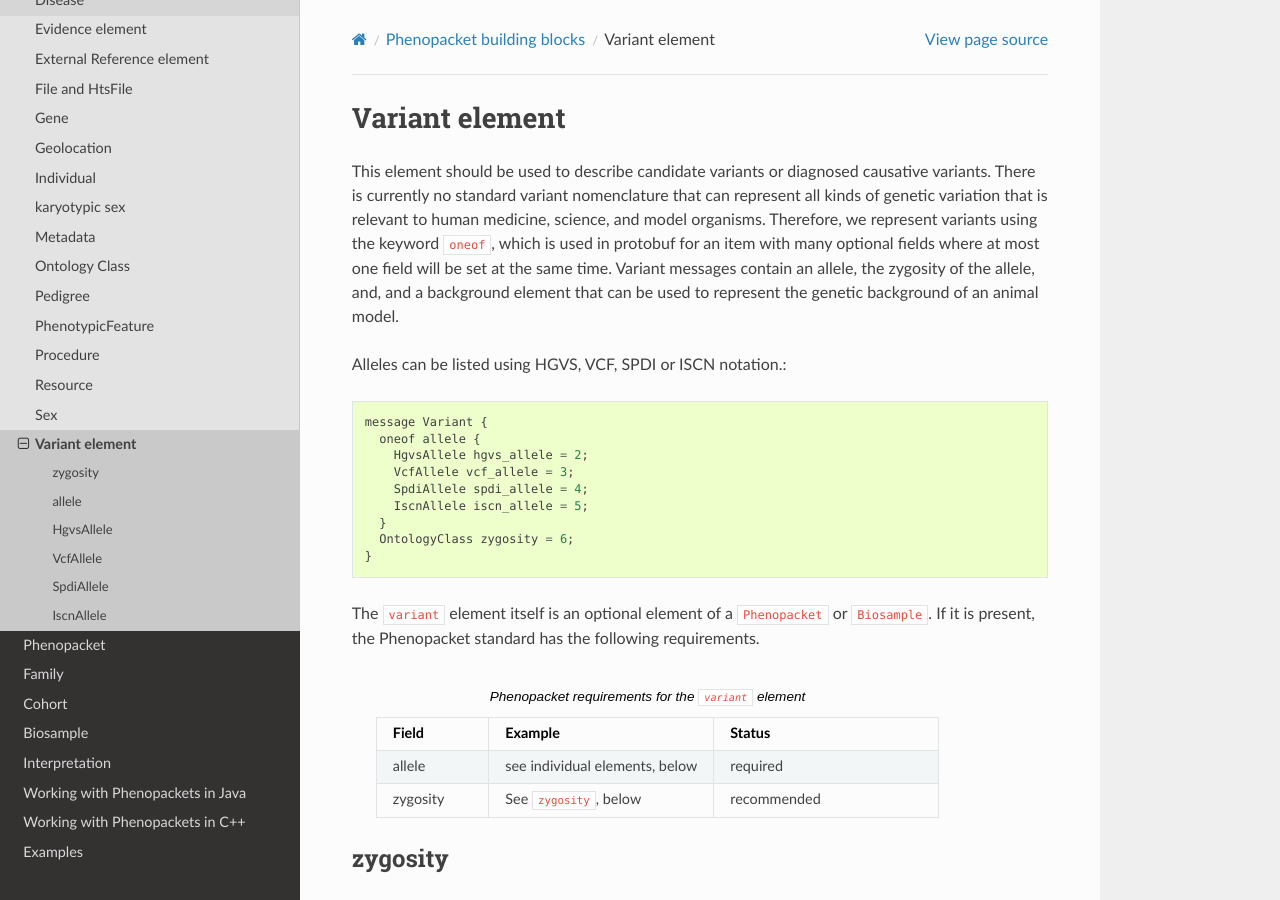
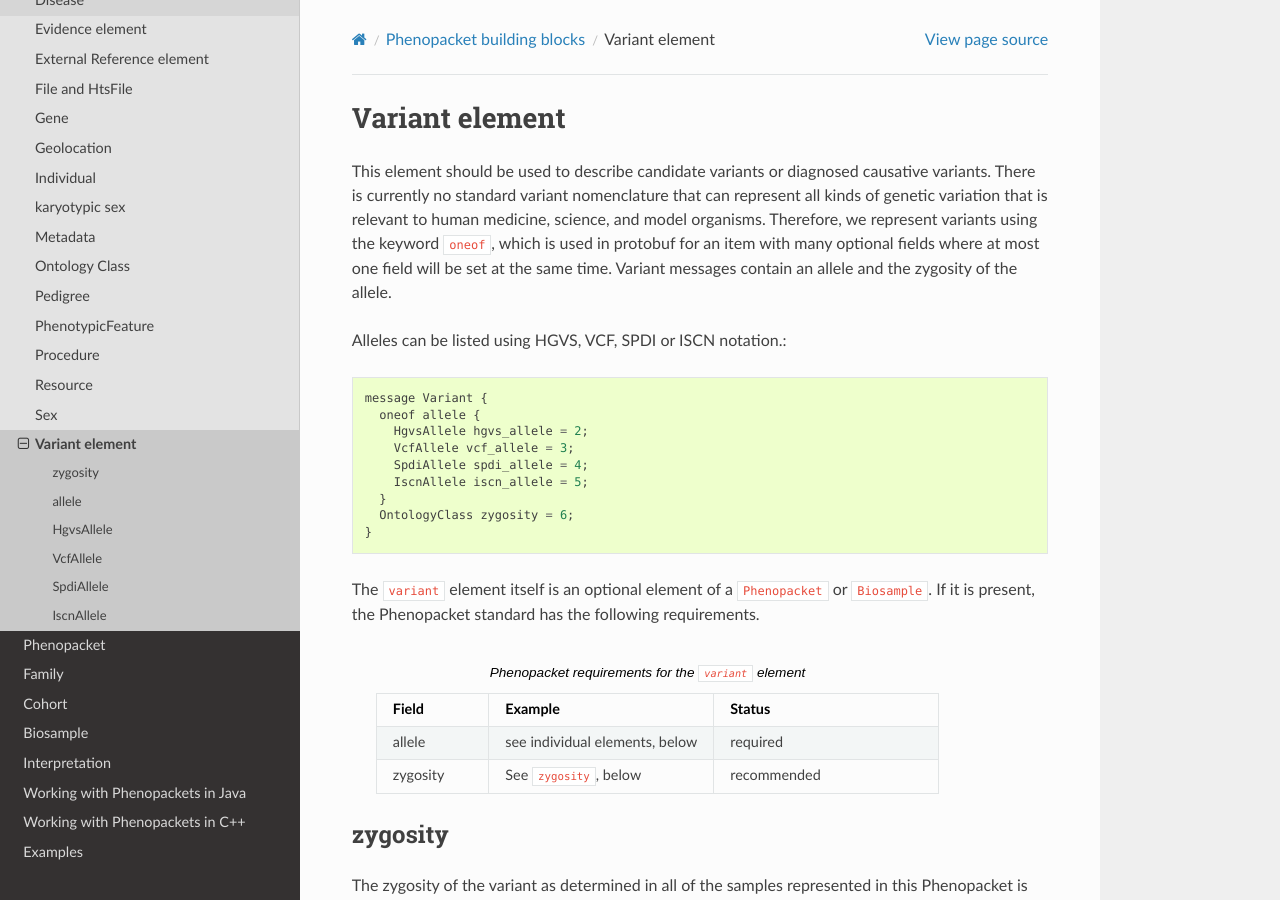
Before and after one commit to phenopackets/phenopacket-schema, a Sphinx documentation site: the page built from docs/variant.rst, in a window 1280 px wide and 900 px high. Built offline with Sphinx 7.4.7 and the Read the Docs theme 2.0.0, drawn with Linux system fonts in a browser that asks for light colours.

Commit message:
Update variant.rst to remove vestigial reference to genetic background.

```diff
--- a/docs/variant.rst
+++ b/docs/variant.rst
@@ -8,8 +8,7 @@ variants. There is currently no standard variant nomenclature that can represent
 of genetic variation that is relevant to human medicine, science, and model organisms. Therefore,
 we represent variants using the keyword ``oneof``, which is used in protobuf for an item
 with many  optional fields where at most one field will be set at the same time. Variant messages
-contain an allele, the zygosity of the allele, and, and a background element that can be
-used to represent the genetic background of an animal model.
+contain an allele and the zygosity of the allele.
 
 Alleles can be
 listed using HGVS, VCF, SPDI or ISCN notation.::
```
